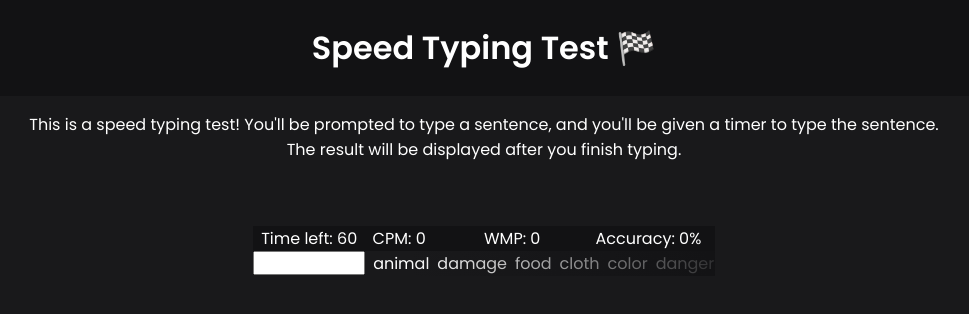
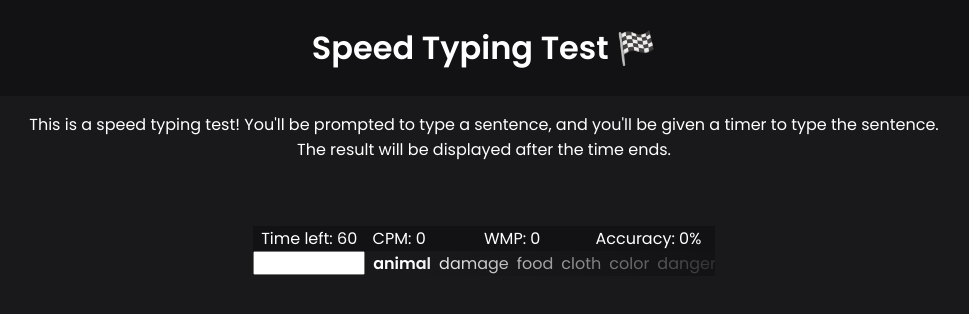
Before and after one commit to stephankistmann/speedtypingtest, a React (Create React App) app: page / in a window 1280 px wide. Shown: the top 314 px of the page, without its empty margins (156-1125 px from the left). Built offline with nearby package versions, Linux system fonts and the light colour scheme.

Commit message:
finished, minor adjustments + adding font-weight bold to first word of the sentence

```diff
--- a/src/components/game/index.tsx
+++ b/src/components/game/index.tsx
@@ -110,7 +110,9 @@ export const Game = () => {
             <WordBankContainer>
               <Fade />
               {words.map((word, index) => (
-                <Word key={index}>{word}</Word>
+                <Word isFirstItem={index === 0} key={index}>
+                  {word}
+                </Word>
               ))}
             </WordBankContainer>
           </GameContainer>
--- a/src/components/game/styles.ts
+++ b/src/components/game/styles.ts
@@ -1,4 +1,4 @@
-import styled from "styled-components";
+import styled, { css } from "styled-components";
 
 export const Container = styled.div`
   display: flex;
@@ -24,8 +24,17 @@ export const WordBankContainer = styled.div`
   overflow: hidden;
 `;
 
-export const Word = styled.span`
+type IWordProp = {
+  isFirstItem: boolean;
+};
+
+export const Word = styled.span<IWordProp>`
   margin-right: 0.5rem;
+  ${({ isFirstItem }) =>
+    isFirstItem &&
+    css`
+      font-weight: bold;
+    `}
 `;
 
 export const ButtonContainer = styled.div`
--- a/src/components/input/styles.ts
+++ b/src/components/input/styles.ts
@@ -1,8 +1,8 @@
 import styled, { css } from "styled-components";
 
-interface ICustomInputProps {
+type ICustomInputProps = {
   isErrored: boolean;
-}
+};
 
 export const CustomInput = styled.input<ICustomInputProps>`
   height: 1.5rem;
--- a/src/hooks/useCountdown.ts
+++ b/src/hooks/useCountdown.ts
@@ -11,13 +11,11 @@ export const useCountdown = (start: boolean) => {
 
       return () => clearInterval(interval);
     }
-  }, [countdown, start]);
 
-  useEffect(() => {
     if (countdown <= 0) {
       setCountdown(60);
     }
-  }, [countdown]);
+  }, [countdown, start]);
 
   return countdown;
 };
--- a/src/pages/home/index.tsx
+++ b/src/pages/home/index.tsx
@@ -10,7 +10,7 @@ export const Home = () => {
           This is a speed typing test! You'll be prompted to type a sentence,
           and you'll be given a timer to type the sentence.
         </Summary>
-        <Summary>The result will be displayed after you finish typing.</Summary>
+        <Summary>The result will be displayed after the time ends.</Summary>
       </SummaryContainer>
       <Spacing height="4rem" />
       <Game />
```
